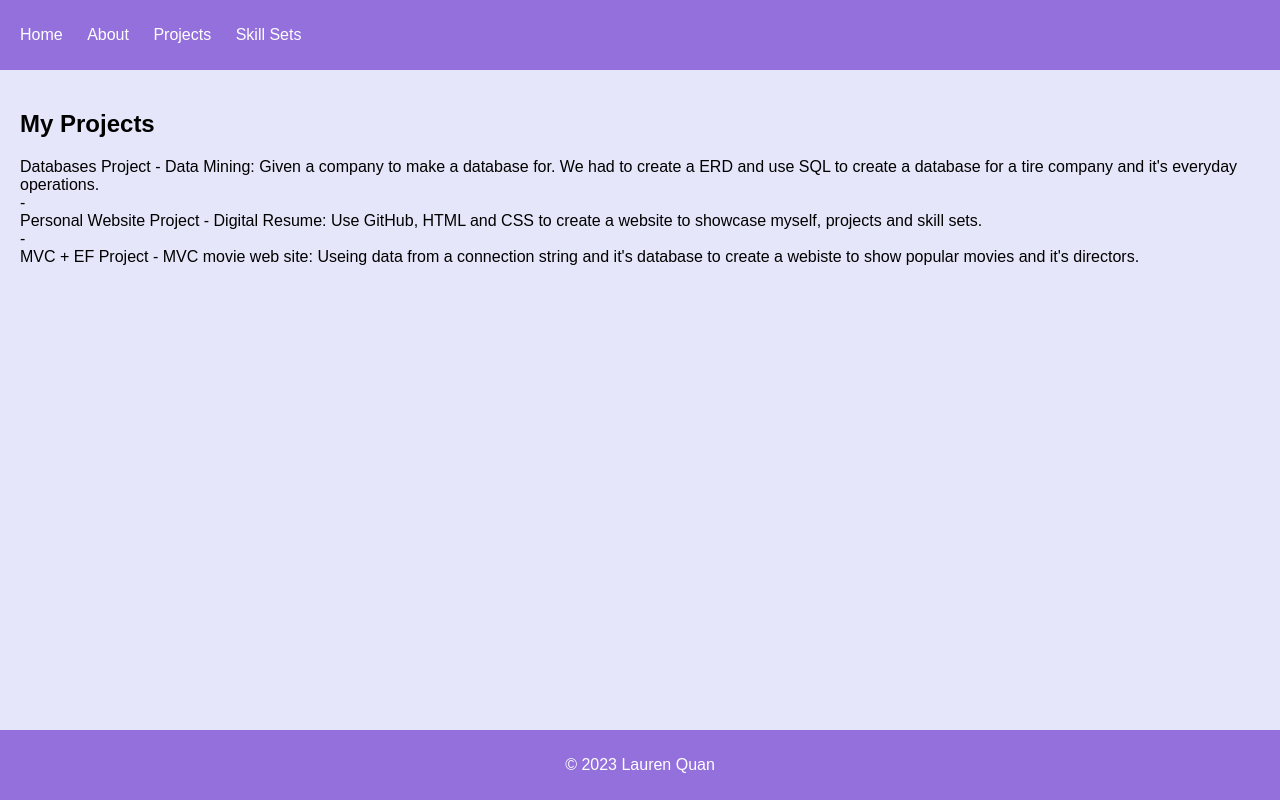
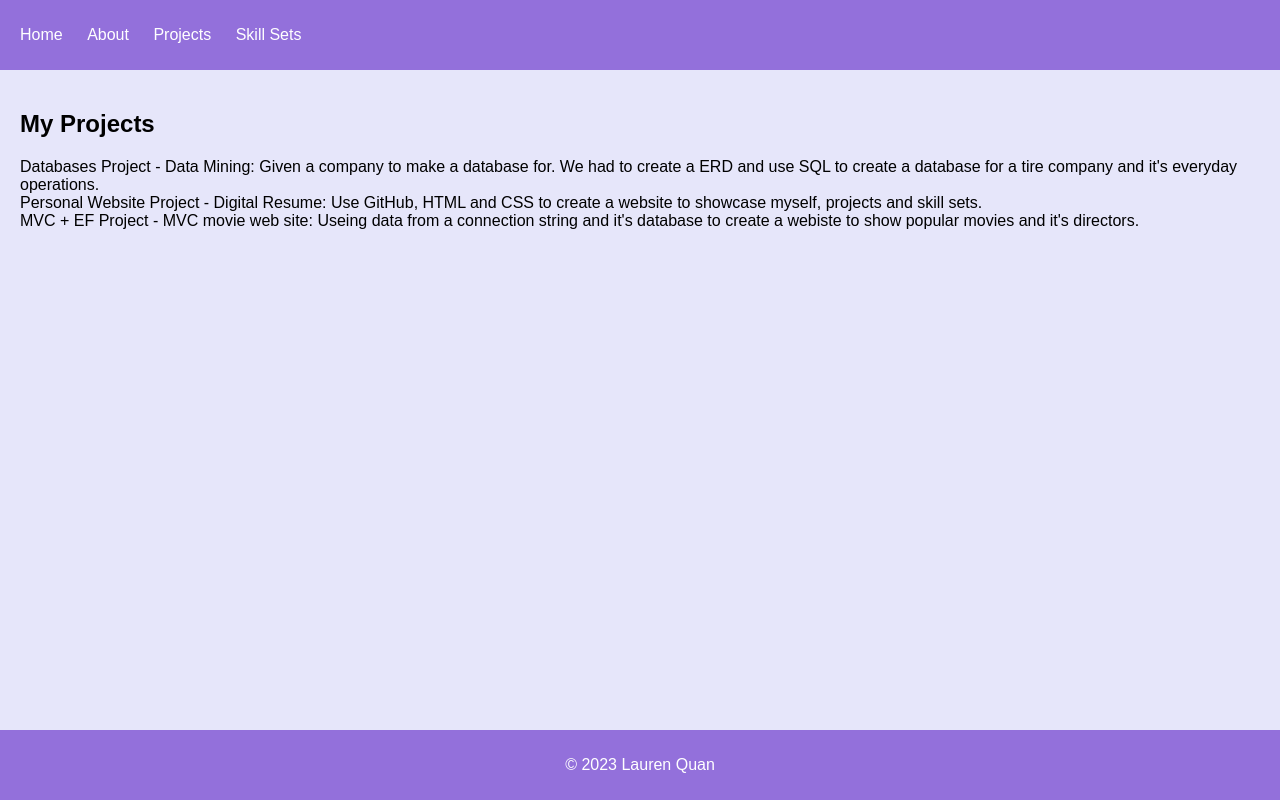
Before and after one commit to laurensquan/laurensquan.github.io, a plain HTML site: page projects.html in a window 1280 px wide. Drawn offline with Linux system fonts and the light colour scheme.

Commit message:
added style

```diff
--- a/projects.html
+++ b/projects.html
@@ -24,9 +24,9 @@
             <h1>My Projects</h1>
             <ul>
                 <li>Databases Project - Data Mining: Given a company to make a database for. We had to create a ERD and use SQL to create a database for a tire company and it's everyday operations.</li>
-                <li> - </li>
+                <li>  </li>
                 <li>Personal Website Project - Digital Resume: Use GitHub, HTML and CSS to create a website to showcase myself, projects and skill sets.</li>
-                <li> - </li>
+                <li>  </li>
                 <li> MVC + EF Project - MVC movie web site: Useing data from a connection string and it's database to create a webiste to show popular movies and it's directors.</li>
             </ul>
         </section>
```
